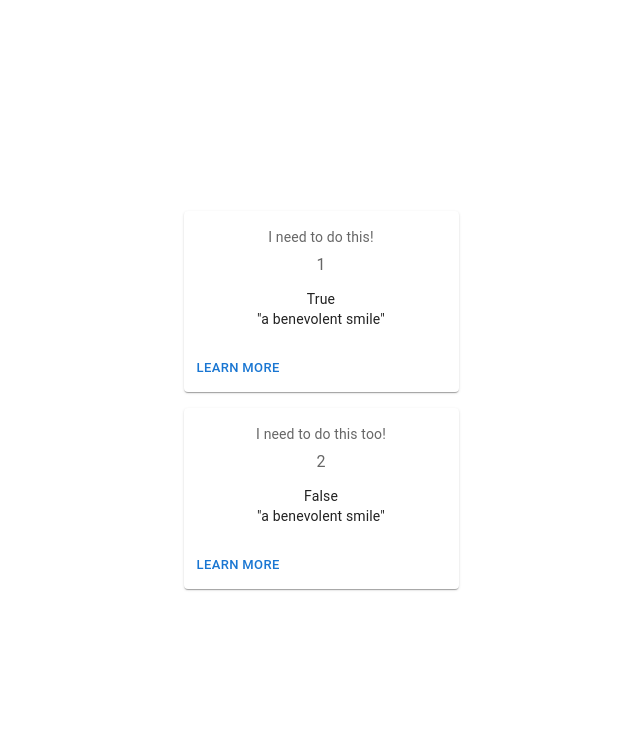
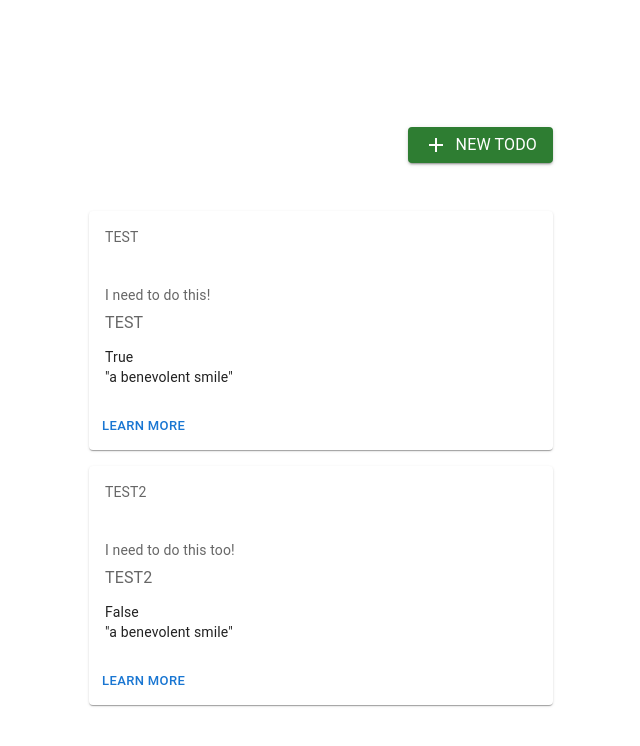
Before and after one commit to beartato327/another-todo-list, a React (Vite) app: page / in a window 1280 px wide. Shown: the top 746 px of the page, without its empty margins (319-959 px from the left). Built offline with nearby package versions, Linux system fonts and the light colour scheme.

Commit message:
Update 7 files, added the C of CRUD

```diff
--- a/package.json
+++ b/package.json
@@ -11,6 +11,7 @@
   "dependencies": {
     "@emotion/react": "^11.10.8",
     "@emotion/styled": "^11.10.8",
+    "@mui/icons-material": "^5.11.16",
     "@mui/material": "^5.12.3",
     "react": "^18.2.0",
     "react-dom": "^18.2.0"
--- a/src/App.css
+++ b/src/App.css
@@ -1,82 +1,4 @@
 #root {
-  max-width: 1280px;
   margin: 0 auto;
-  padding: 2rem;
   text-align: center;
 }
-
-.logo {
-  height: 6em;
-  padding: 1.5em;
-  will-change: filter;
-}
-.logo:hover {
-  filter: drop-shadow(0 0 2em #646cffaa);
-}
-.logo.react:hover {
-  filter: drop-shadow(0 0 2em #61dafbaa);
-}
-
-@keyframes logo-spin {
-  from {
-    transform: rotate(0deg);
-  }
-  to {
-    transform: rotate(360deg);
-  }
-}
-
-@media (prefers-reduced-motion: no-preference) {
-  a:nth-of-type(1) .logo {
-    animation: logo-spin infinite 20s linear;
-  }
-}
-
-.card {
-  padding: 2em;
-}
-
-.read-the-docs {
-  color: #888;
-}
-#root {
-  max-width: 1280px;
-  margin: 0 auto;
-  padding: 2rem;
-  text-align: center;
-}
-
-.logo {
-  height: 6em;
-  padding: 1.5em;
-  will-change: filter;
-}
-.logo:hover {
-  filter: drop-shadow(0 0 2em #646cffaa);
-}
-.logo.react:hover {
-  filter: drop-shadow(0 0 2em #61dafbaa);
-}
-
-@keyframes logo-spin {
-  from {
-    transform: rotate(0deg);
-  }
-  to {
-    transform: rotate(360deg);
-  }
-}
-
-@media (prefers-reduced-motion: no-preference) {
-  a:nth-of-type(1) .logo {
-    animation: logo-spin infinite 20s linear;
-  }
-}
-
-.card {
-  padding: 2em;
-}
-
-.read-the-docs {
-  color: #888;
-}
--- a/src/App.tsx
+++ b/src/App.tsx
@@ -1,24 +1,86 @@
 import Box from "@mui/material/Box";
+import Button from "@mui/material/Button";
+import Container from "@mui/material/Container";
 import Stack from "@mui/material/Stack";
+import AddIcon from "@mui/icons-material/Add";
+import CloseIcon from "@mui/icons-material/Close";
 import { useState } from "react";
-import "./App.css";
-import CardGenerator from "./components/CardGenerator";
+//import "./App.css";
+import Item from "./components/Item";
+import NewCard from "./components/NewCard";
+import { Slide, Typography } from "@mui/material";
 
 function App() {
   const dummy_list = [
-    { id: 1, status: true, description: "I need to do this!" },
-    { id: 2, status: false, description: "I need to do this too!" },
+    { id: 1, status: true, title: "TEST", description: "I need to do this!" },
+    {
+      id: 2,
+      status: false,
+      title: "TEST2",
+      description: "I need to do this too!",
+    },
   ];
 
-  const [count, setCount] = useState(0);
+  const [newItem, setNewItem] = useState(false);
+  const [title, setTitle] = useState("");
+  const [itemList, setItemList] = useState(dummy_list);
+
+  console.log(title);
+  const save = (title: string) => {
+    console.log(dummy_list);
+    const id = dummy_list.length + 1;
+    let newItem = {
+      id: id,
+      status: false,
+      title: title,
+      description: "new!",
+    };
+    dummy_list.unshift(newItem);
+    setItemList(dummy_list);
+  };
 
   return (
-    <Box>
-      <Stack spacing={2}>
-        {dummy_list.map((dummy) => (
-          <CardGenerator entry={dummy} />
-        ))}
-      </Stack>
+    <Box sx={{ mx: "auto", width: "100vw" }}>
+      <Container sx={{ width: "40vw" }}>
+        <Box
+          sx={{
+            height: 100,
+            display: "flex",
+            justifyContent: "flex-end",
+          }}
+        >
+          {newItem ? (
+            <div></div>
+          ) : (
+            <Button
+              onClick={() => setNewItem(!newItem)}
+              variant="contained"
+              color="success"
+              sx={{ display: "block", my: "auto" }}
+            >
+              <Stack direction="row" alignItems="center" gap={1}>
+                <AddIcon />
+                <Typography>New Todo</Typography>
+              </Stack>
+            </Button>
+          )}
+        </Box>
+        <Stack spacing={2}>
+          {newItem ? (
+            <NewCard
+              title={title}
+              setTitle={setTitle}
+              setNewItem={setNewItem}
+              save={save}
+            />
+          ) : (
+            <div></div>
+          )}
+          {itemList.map((itemList) => (
+            <Item entry={itemList} />
+          ))}
+        </Stack>
+      </Container>
     </Box>
   );
 }
--- a/src/components/CardGenerator.tsx
+++ /dev/null
@@ -1,41 +0,0 @@
-import Button from "@mui/material/Button";
-import Card from "@mui/material/Card";
-import CardActions from "@mui/material/CardActions";
-import CardContent from "@mui/material/CardContent";
-import Typography from "@mui/material/Typography";
-import {
-  ReactElement,
-  JSXElementConstructor,
-  ReactFragment,
-  ReactPortal,
-} from "react";
-
-export default function CardGenerator(props: {
-  entry: {
-    id: number;
-    status: boolean;
-    description: string;
-  };
-}) {
-  return (
-    <Card sx={{ minWidth: 275 }}>
-      <CardContent>
-        <Typography sx={{ fontSize: 14 }} color="text.secondary" gutterBottom>
-          {props.entry.description}
-        </Typography>
-        <Typography variant="h5" component="div"></Typography>
-        <Typography sx={{ mb: 1.5 }} color="text.secondary">
-          {props.entry.id}
-        </Typography>
-        <Typography variant="body2">
-          {props.entry.status ? "True" : "False"}
-          <br />
-          {'"a benevolent smile"'}
-        </Typography>
-      </CardContent>
-      <CardActions>
-        <Button size="small">Learn More</Button>
-      </CardActions>
-    </Card>
-  );
-}
--- /dev/null
+++ b/src/components/Item.tsx
@@ -0,0 +1,63 @@
+import {
+  Card,
+  CardActions,
+  CardContent,
+  Button,
+  Typography,
+  TextField,
+  CardHeader,
+} from "@mui/material";
+
+export default function Item(props: {
+  entry: {
+    id: number;
+    status: boolean;
+    description: string;
+    title: string;
+  };
+}) {
+  return (
+    <Card sx={{ minWidth: 275 }}>
+      <CardHeader
+        title={
+          props.newItem ? (
+            <TextField
+              id="standard-basic"
+              label="Task Name"
+              variant="standard"
+              size="small"
+              sx={{ width: "80%" }}
+              value={props.title}
+              onChange={(e) => props.setTitle(e.target.value)}
+            />
+          ) : (
+            <Typography
+              sx={{ fontSize: 14 }}
+              color="text.secondary"
+              gutterBottom
+            >
+              {props.entry.title}
+            </Typography>
+          )
+        }
+      ></CardHeader>
+      <CardContent>
+        <Typography sx={{ fontSize: 14 }} color="text.secondary" gutterBottom>
+          {props.entry.description}
+        </Typography>
+        <Typography variant="h5" component="div"></Typography>
+        <Typography sx={{ mb: 1.5 }} color="text.secondary">
+          {props.entry.title}
+        </Typography>
+        <Typography variant="body2">
+          {props.entry.status ? "True" : "False"}
+          <br />
+          {'"a benevolent smile"'}
+        </Typography>
+      </CardContent>
+      <CardActions>
+        <Button size="small">Learn More</Button>
+      </CardActions>
+    </Card>
+  );
+}
--- /dev/null
+++ b/src/components/NewCard.tsx
@@ -0,0 +1,58 @@
+import {
+  Card,
+  CardActions,
+  CardContent,
+  Button,
+  Typography,
+  TextField,
+  CardHeader,
+} from "@mui/material";
+
+const NewCard = (props: {
+  title: string;
+  setTitle: (val: string) => void;
+  setNewItem: (val: boolean) => void;
+  save: any;
+}) => {
+  return (
+    <Card sx={{ minWidth: 275 }}>
+      <CardHeader
+        title={
+          <TextField
+            id="standard-basic"
+            label="Task Name"
+            variant="standard"
+            size="small"
+            sx={{ width: "80%" }}
+            value={props.title}
+            onChange={(e) => props.setTitle(e.target.value)}
+          />
+        }
+      ></CardHeader>
+      <CardContent>
+        <TextField id="standard-basic" label="Standard" variant="standard" />
+        <Typography sx={{ mb: 1.5 }} color="text.secondary"></Typography>
+        <Typography variant="body2">
+          <br />
+          {'"a benevolent smile"'}
+        </Typography>
+      </CardContent>
+      <hr style={{ width: "80%", border: "1px solid black" }} />
+      <CardActions sx={{ display: "flex", justifyContent: "flex-end", pr: 5 }}>
+        <Button
+          size="small"
+          onClick={() => {
+            props.save(props.title);
+          }}
+        >
+          Save
+        </Button>
+        <Button size="small" onClick={() => props.setNewItem(false)}>
+          Cancel
+        </Button>
+      </CardActions>
+    </Card>
+  );
+};
+
+export default NewCard;
```
Also changed, not shown: 1 other file (tests, documents, lock files or other folders).
